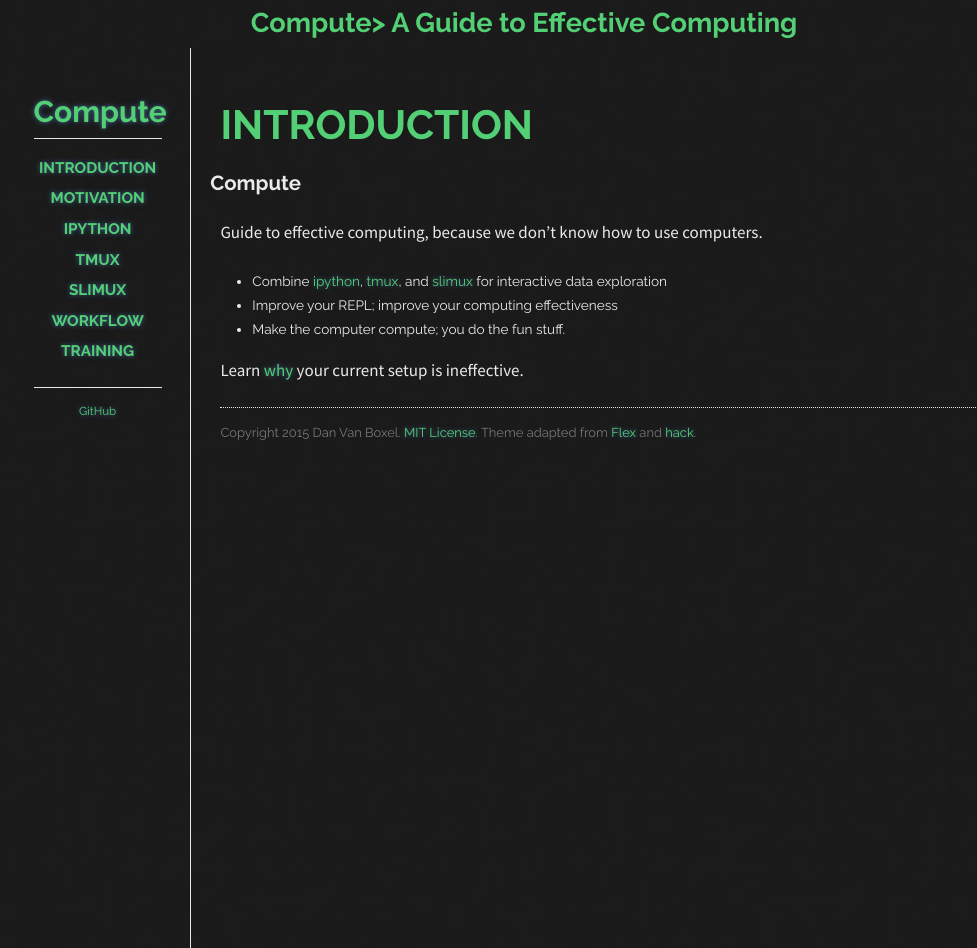
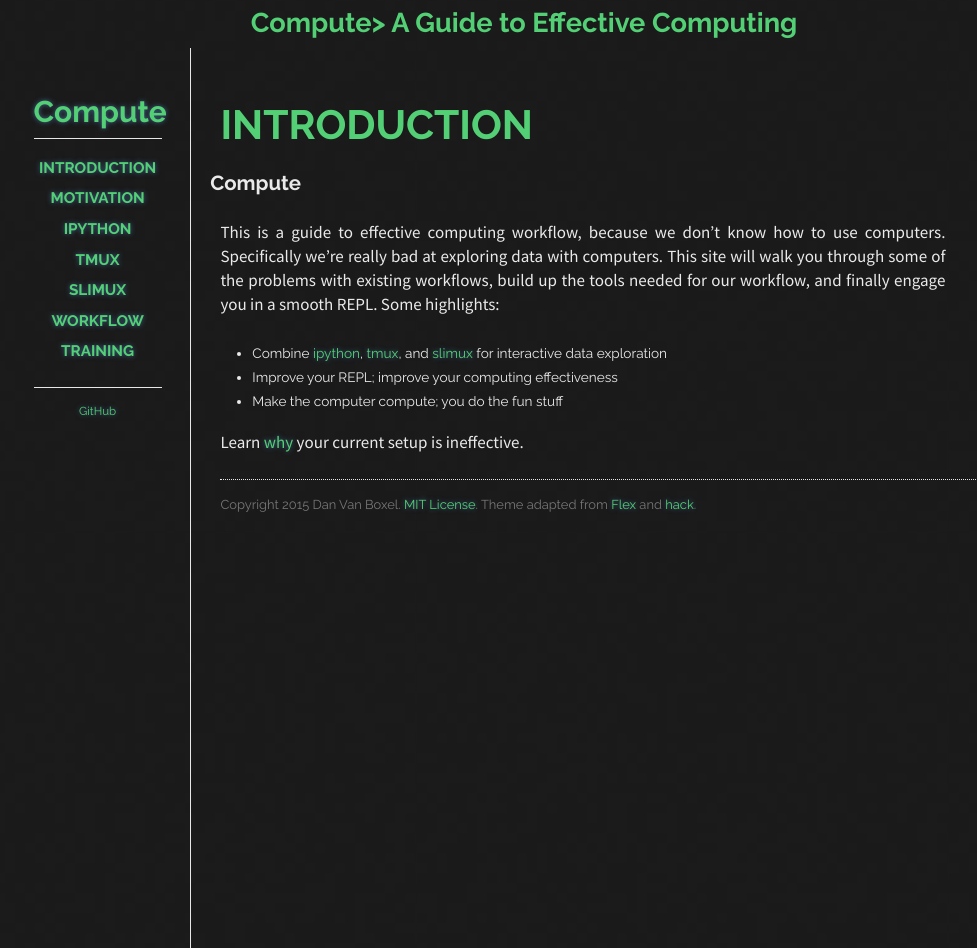
Before and after one commit to dvbuntu/compute, a Jekyll site: the page built from _posts/2100-01-01-intro.md, in a window 1280 px wide. Shown: the whole page, without its empty margins (116-1093 px from the left). Built offline with Jekyll 4.4.1, drawn with Linux system fonts in a browser that asks for light colours; Markdown is read by kramdown in place of the engine named in the settings.

Commit message:
Update intro page

```diff
--- a/_posts/2100-01-01-intro.md
+++ b/_posts/2100-01-01-intro.md
@@ -9,10 +9,10 @@ categories: posts
 Compute
 ---
 
-Guide to effective computing, because we don't know how to use computers.
+This is a guide to effective computing workflow, because we don't know how to use computers.  Specifically we're really bad at exploring data with computers.  This site will walk you through some of the problems with existing workflows, build up the tools needed for our workflow, and finally engage you in a smooth REPL.  Some highlights:
 
 * Combine [ipython]({{ site.baseurl }}/{% post_url 2090-01-01-ipython %}), [tmux]({{ site.baseurl }}/{% post_url 2080-01-01-tmux %}), and [slimux]({{ site.baseurl }}/{%post_url 2070-01-01-slimux %}) for interactive data exploration
 * Improve your REPL; improve your computing effectiveness
-* Make the computer compute; you do the fun stuff.
+* Make the computer compute; you do the fun stuff
 
 Learn [why]({{ site.baseurl }}/{% post_url 2099-01-01-motivation %}) your current setup is ineffective.
```
